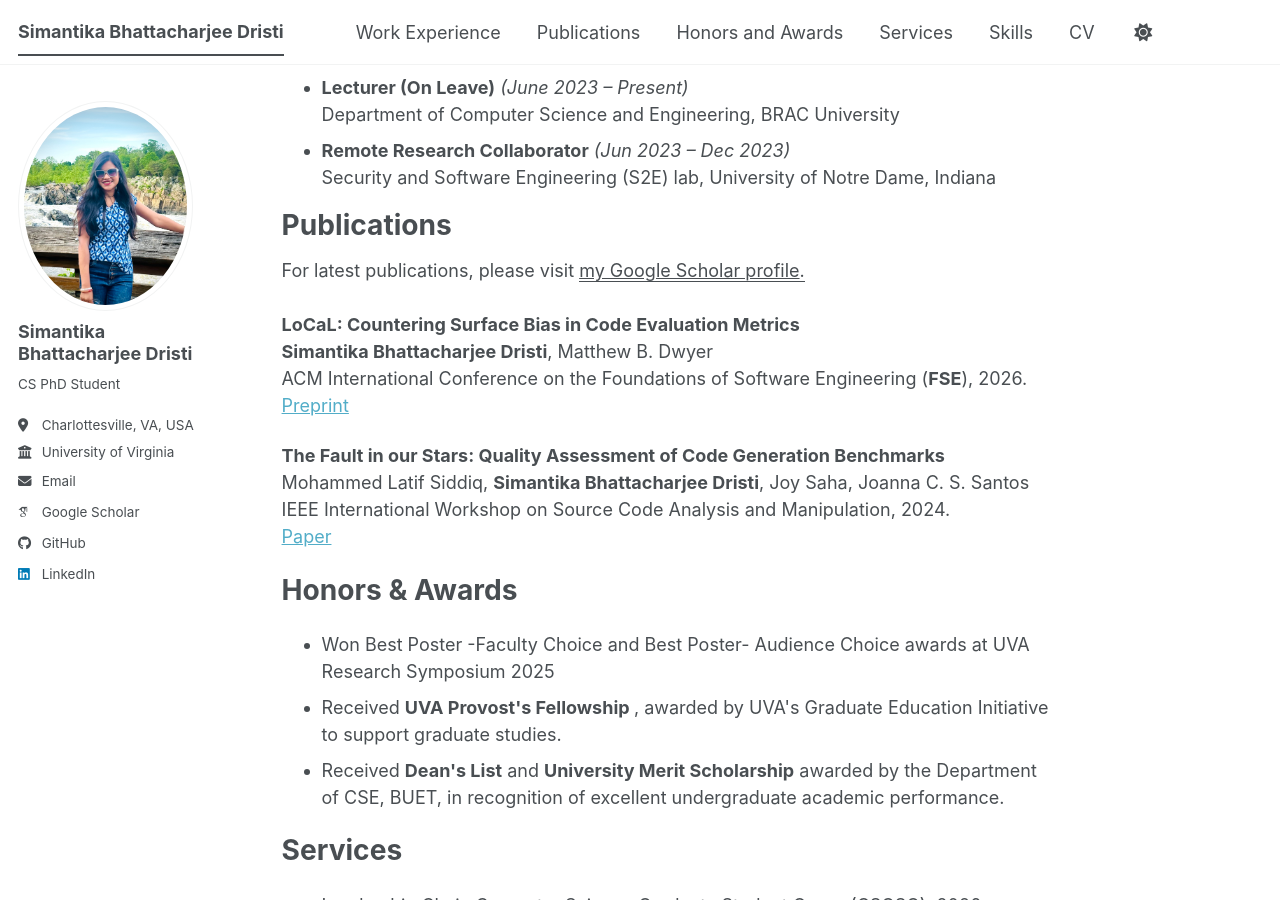
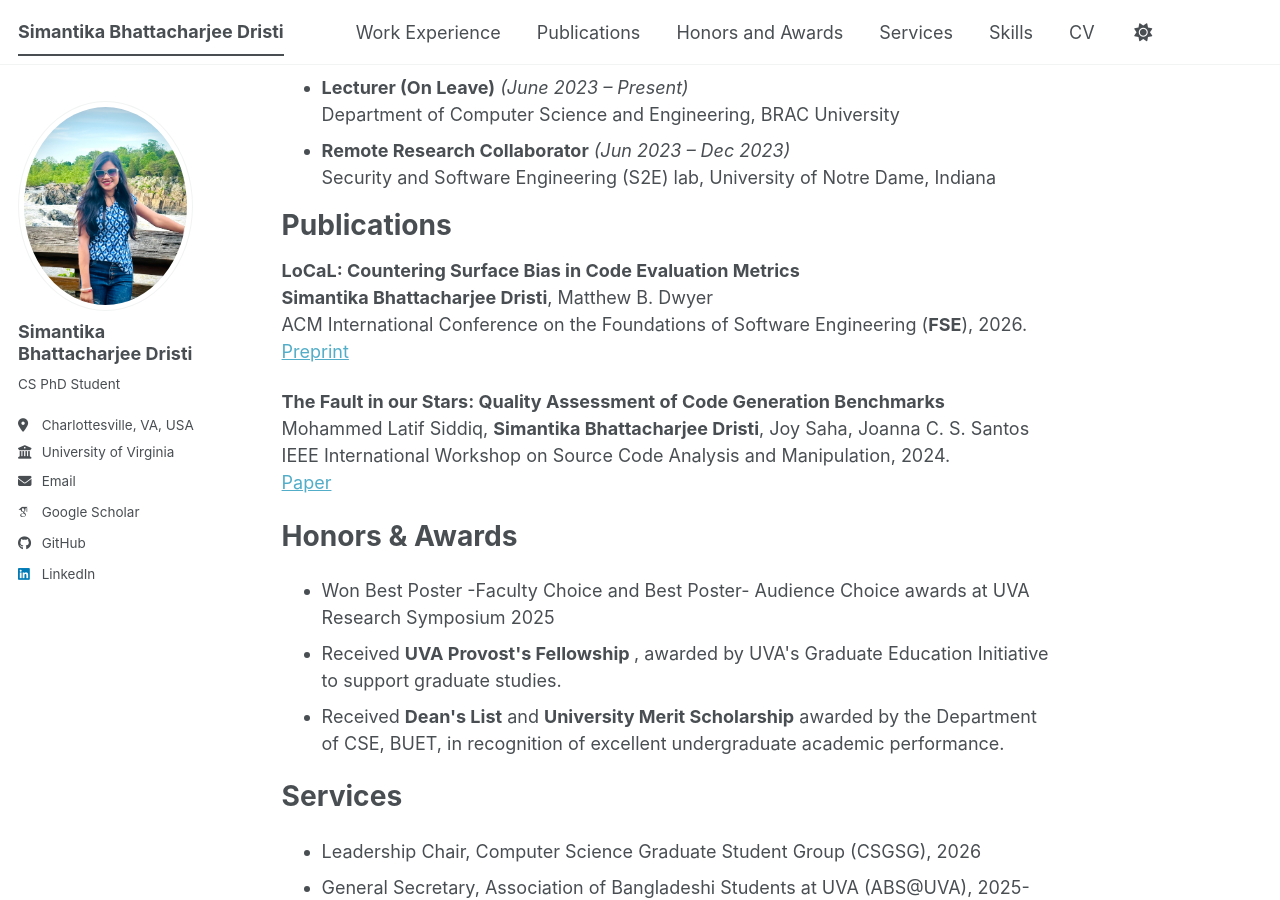
Before and after one commit to Dristi123/Dristi123.github.io, a Jekyll site: the page built from _pages/about.md, in a window 1280 px wide and 900 px high, scrolled down 1177 px. Built offline with Jekyll 4.4.1, drawn with Linux system fonts in a browser that asks for light colours; some web fonts are replaced; a script bundle is joined from its source files by our own code; library files that are not in the unit come from our copies.

Commit message:
Update publications section in about.md
Removed link to Google Scholar profile from publications section.

```diff
--- a/_pages/about.md
+++ b/_pages/about.md
@@ -41,13 +41,6 @@ redirect_from:
 
 <div id="publications">
 <h1>Publications</h1>
-
-<div>
-For latest publications, please visit <u><a href="https://scholar.google.com/citations?user=7yWZlF8AAAAJ&hl=en" target="_blank">my Google Scholar profile</a>.</u>
-<br><br>
-</div>
-
-
 
 <div>
 
```
